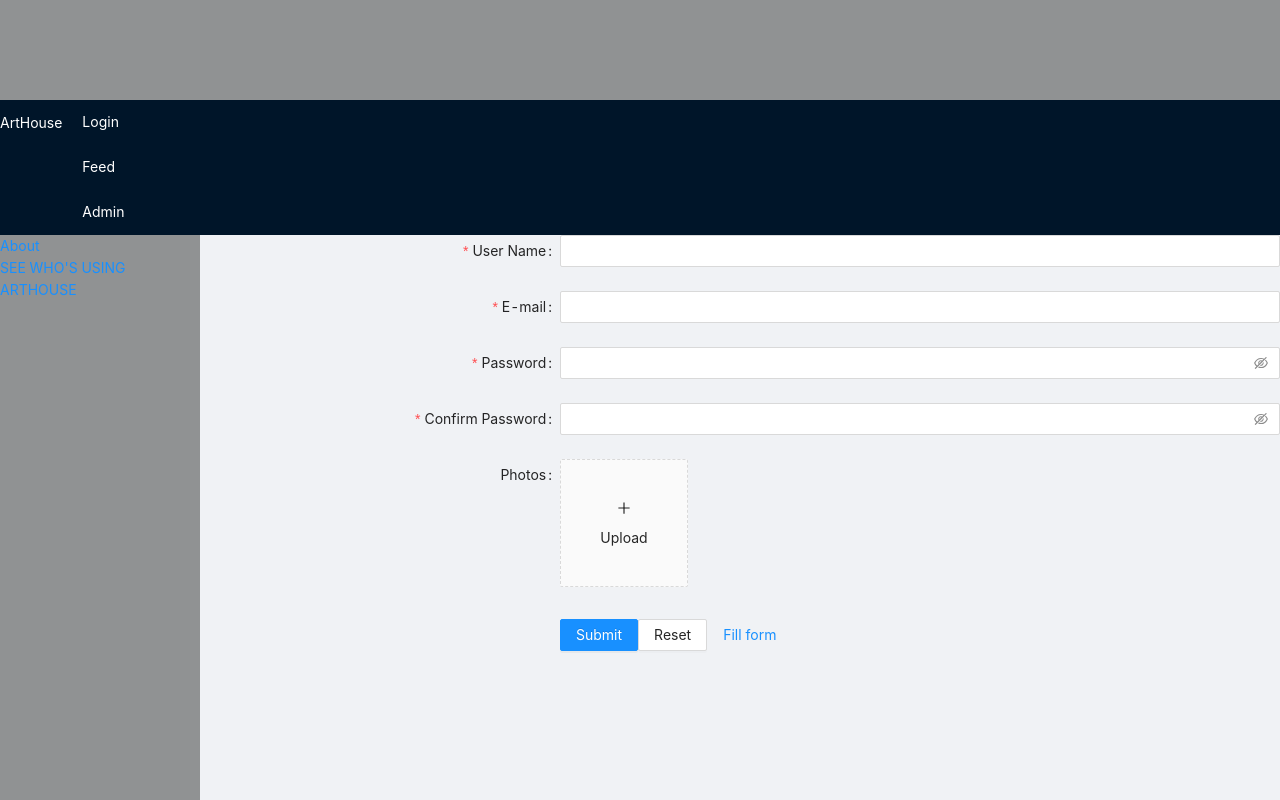
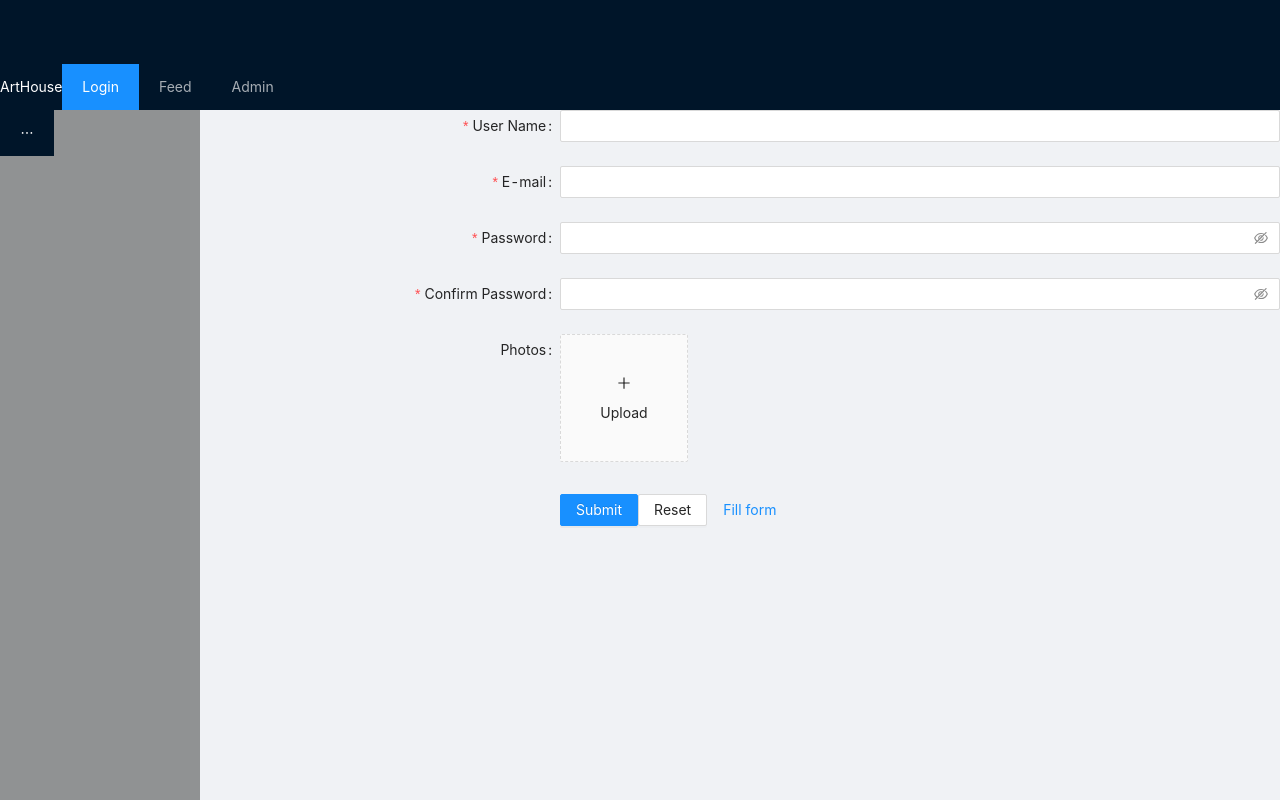
Before and after one commit to AyannaAziz/ArtHouse-App, a React (Create React App) app in the folder client/: page /signup in a window 1280 px wide. Shown: the top 800 px of the page. Built offline with nearby package versions, Linux system fonts and the light colour scheme.

Commit message:
restructured sidenav with ant

```diff
--- a/client/src/MainFrame.jsx
+++ b/client/src/MainFrame.jsx
@@ -17,19 +17,19 @@ const SideNavStyling = {
   display: "flex",
 };
 
-const NavStyling = {
-  backgroundColor: "rgba(0, 0, 0, 0.4)",
-  width: "100%",
-  height: "100px",
-  display: "flex",
+// const NavStyling = {
+//   backgroundColor: "rgba(0, 0, 0, 0.4)",
+//   width: "100%",
+//   height: "100px",
+//   display: "flex",
 
-};
+// };
 const MainFrame = () => {
   const { Header, Footer, Sider, Content } = Layout;
   return (
     <Router>
     <Layout>
-      <Header style={NavStyling}></Header>
+      <Header></Header>
       <NavBar />
       <Layout>
         <Sider style={SideNavStyling}>
--- a/client/src/components/NavBar/NavBar.jsx
+++ b/client/src/components/NavBar/NavBar.jsx
@@ -13,16 +13,17 @@ const NavBar = () => {
   // const [login, setLogin] = useState("Loaded");
 
   return (
-    <div>
+    <Menu
+      theme="dark"
+      mode="horizontal"
+      defaultSelectedKeys={["1"]}
+    >
 
-      <Menu theme="dark" mode="horizontal" defaultSelectedKeys={["1"]}>
-      <Row justify= "space-between">
-        <Col>
         <Link to="/" style={{ color: "white" }}>
           ArtHouse
         </Link>
-        </Col>
-        <Col >
+
+
         <Menu.Item key="1">
           <Link to="/login">Login</Link>
         </Menu.Item>
@@ -32,11 +33,9 @@ const NavBar = () => {
         <Menu.Item key="3">
           <Link to="/admin">Admin</Link>
         </Menu.Item>
-        </Col>
-        </Row>
-      </Menu>
 
-    </div>
+
+    </Menu>
   );
 };
 
--- a/client/src/components/NavBar/NavBar.module.css
+++ b/client/src/components/NavBar/NavBar.module.css
@@ -1,8 +1,7 @@
 .wrapper {
     background-color: rgba(0, 0, 0, 0.4) ;
     /* width: 100%; */
-    height: 150px;
-    display: flex;
+    height: 80px;
 }
 
 .wrapper h1 {
--- a/client/src/components/SideNavBar/SideNav.jsx
+++ b/client/src/components/SideNavBar/SideNav.jsx
@@ -7,22 +7,18 @@ import { BrowserRouter as Router, Switch, Link, Route } from "react-router-dom";
 import Login from "../../containers/Login/Login";
 import Feed from "../../containers/Feed/Feed";
 import styles from "./SideNav.css";
-
+import { Layout, Menu, Breadcrumb, Row, Col } from "antd";
 
 const SideNav = () => {
-
   return (
-      <div className={styles.wrapper}>
-        <ul className="sidenavUl">
-        <li>
-          <Link to="/login">About</Link>
-        </li>
-        <li>
-          <Link to="/feed">SEE WHO'S USING ARTHOUSE</Link>
-        </li>
-        </ul>
-      </div>
-
+    <Menu theme="dark" mode="horizontal" defaultSelectedKeys={["1"]}>
+      <Menu.Item key="1">
+        <Link to="/login">About</Link>
+      </Menu.Item>
+      <Menu.Item key="2">
+        <Link to="/login">View Users</Link>
+      </Menu.Item>
+    </Menu>
   );
 };
 
--- a/client/src/containers/About/About.jsx
+++ b/client/src/containers/About/About.jsx
@@ -19,4 +19,4 @@ const About = () => {
   </div>;
 };
 
-export default About
+export default About;
```
Also changed, not shown: client/src/containers/ViewUsers/ViewUsers.jsx (added, +15 -0 lines).
